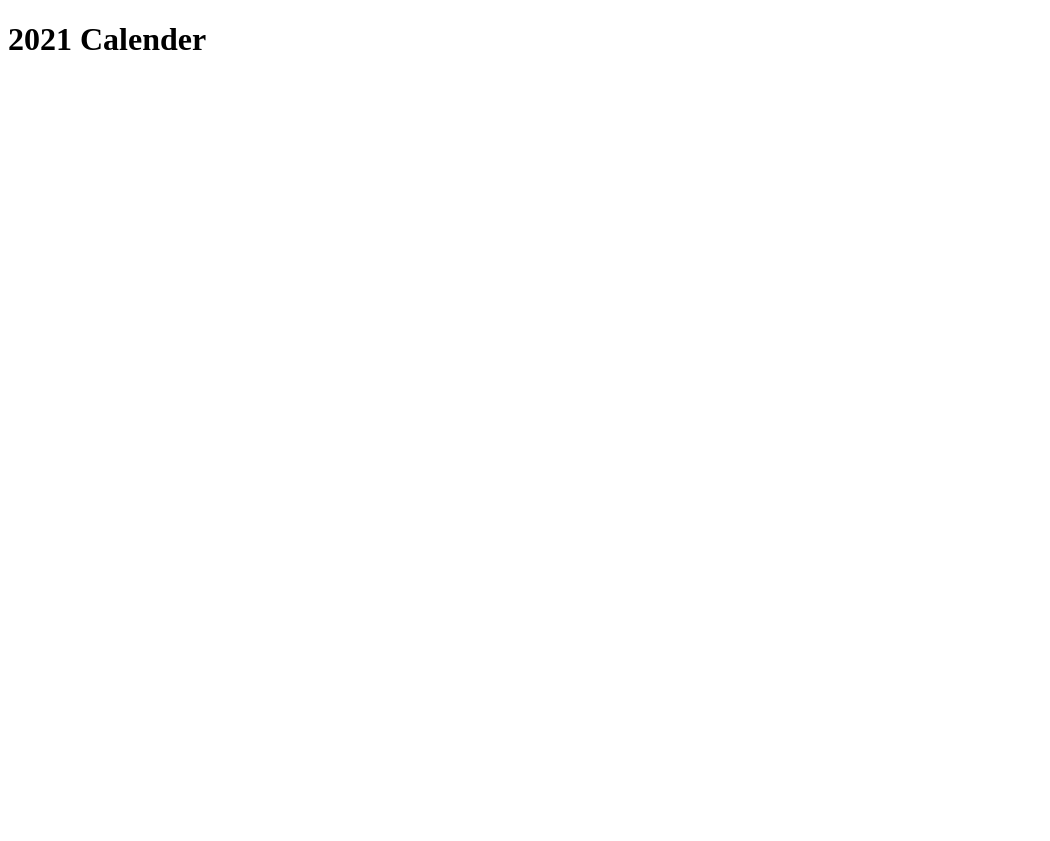
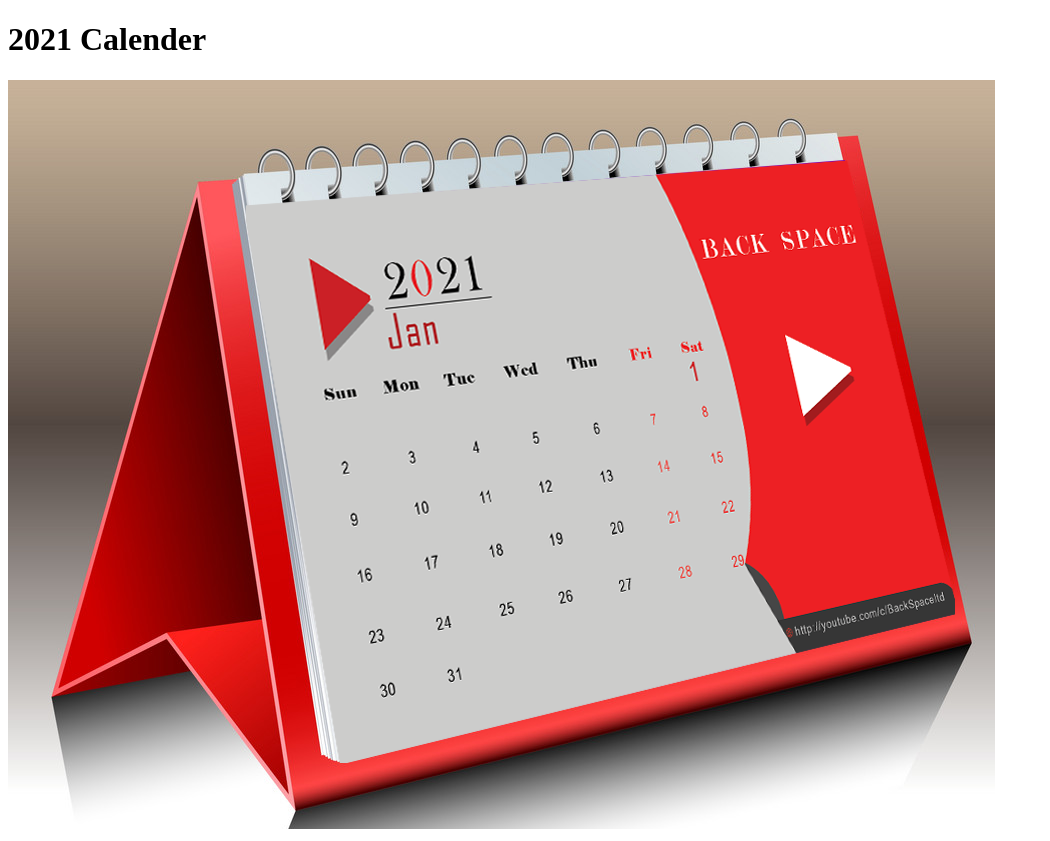
Before and after one commit to tawhid-jd/my-first-repo, a plain HTML site: page index.html in a window 1280 px wide. Shown: the whole page, without its empty margins (0-1050 px from the left). Before the commit the page ends 800 px from the top, so only its background shows below. Drawn offline with Linux system fonts and the light colour scheme.

Commit message:
image added

```diff
--- a/index.html
+++ b/index.html
@@ -8,6 +8,7 @@
 </head>
 <body>
     <H1>2021 Calender</H1>
+    <img src="2021 Calender png mockup c.png" alt="">
 
 </body>
 </html>
```
